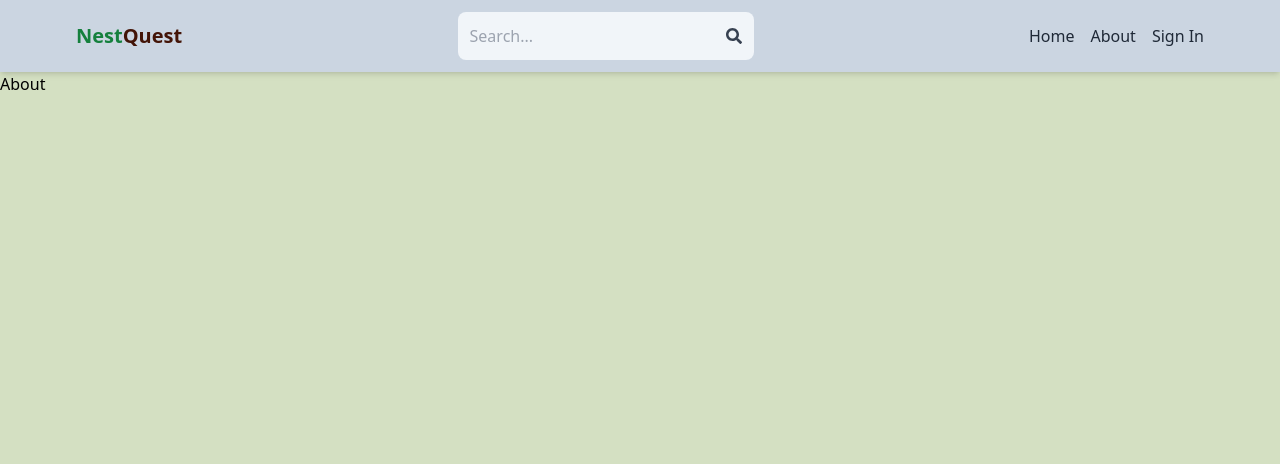
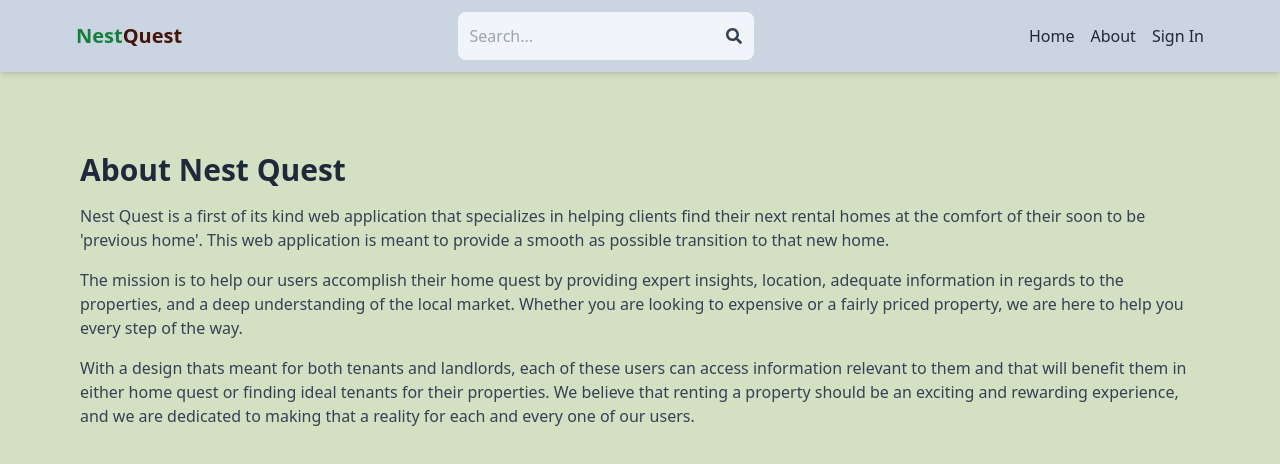
Before and after one commit to Wilmitch/Nest_Quest_Portfolio_Project, a React (Vite) app in the folder client/: page /about in a window 1280 px wide. Shown: the top 464 px of the page. Built offline with nearby package versions, Linux system fonts and the light colour scheme; no server answers.

Commit message:
About page ui

```diff
--- a/client/src/pages/About.jsx
+++ b/client/src/pages/About.jsx
@@ -2,6 +2,13 @@ import React from 'react'
 
 export default function About() {
   return (
-    <div>About</div>
+    <div className='py-20 px-4 max-w-6xl mx-auto'>
+      <h1 className='text-3xl font-bold mb-4 text-slate-800'>About Nest Quest</h1>
+      <p className='mb-4 text-slate-700'>Nest Quest is a first of its kind web application that specializes in helping clients find their next rental homes at the comfort of their soon to be 'previous home'. This web application is meant to provide a smooth as possible transition to that new home.</p>
+      <p className='mb-4 text-slate-700'>
+      The mission is to help our users accomplish their home quest by providing expert insights, location, adequate information in regards to the properties, and a deep understanding of the local market. Whether you are looking to expensive or a fairly priced property, we are here to help you every step of the way.
+      </p>
+      <p className='mb-4 text-slate-700'>With a design thats meant for both tenants and landlords, each of these users can access information relevant to them and that will benefit them in either home quest or finding ideal tenants for their properties. We believe that renting a property should be an exciting and rewarding experience, and we are dedicated to making that a reality for each and every one of our users.</p>
+    </div>
   )
 }
```
